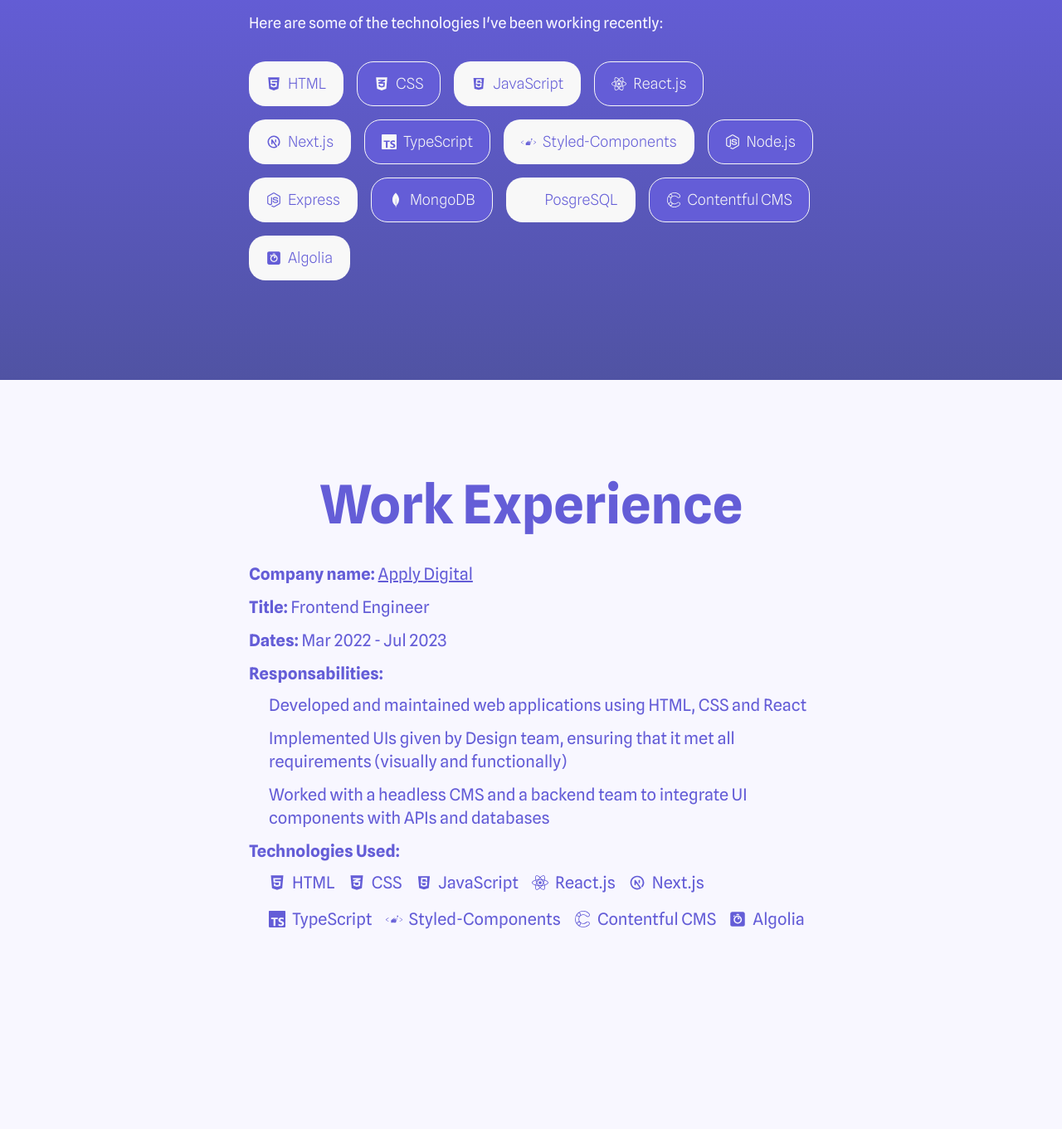
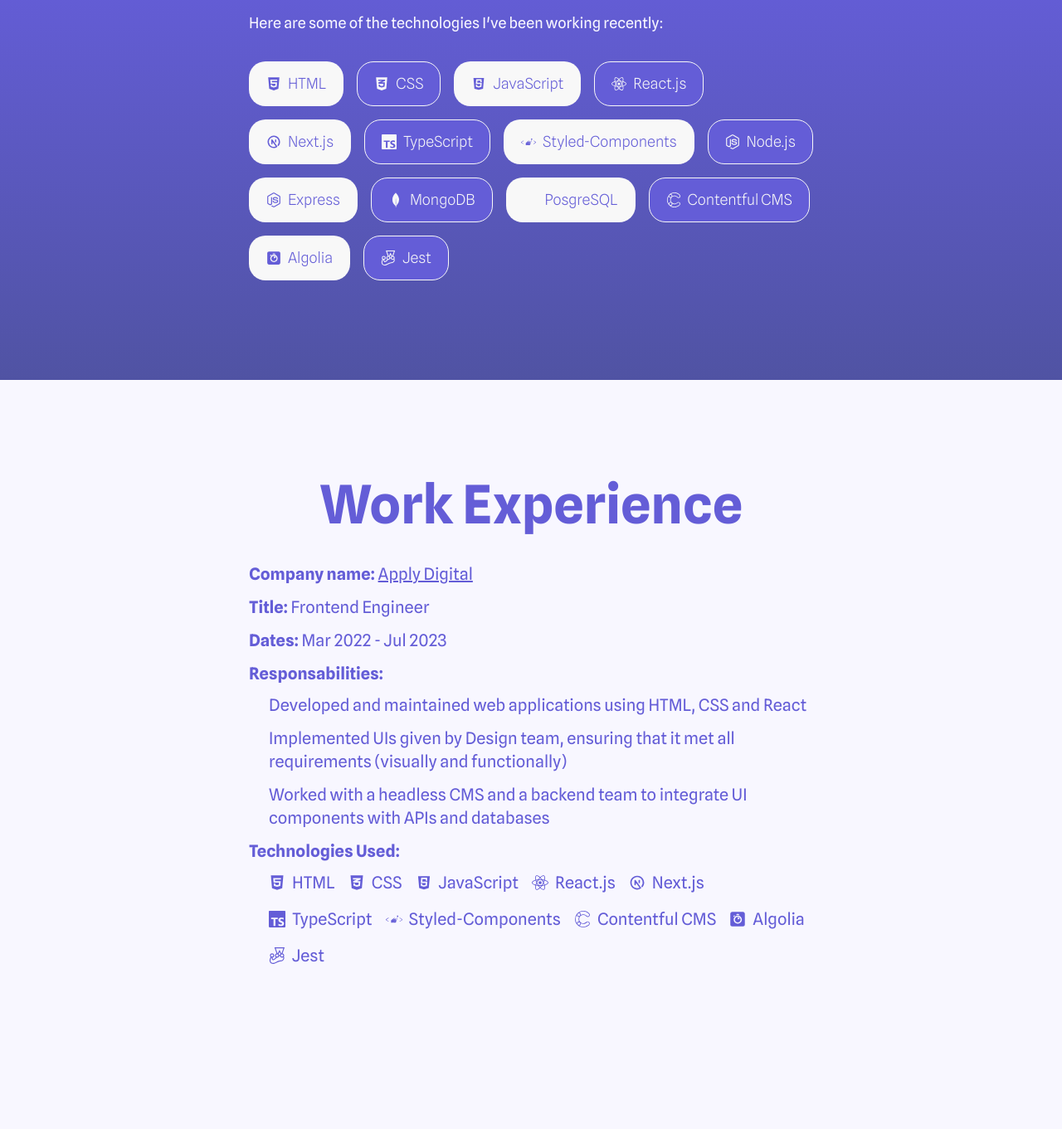
Before and after one commit to jsalen/personal-portfolio, a React (Create React App) app: page / in a window 1280 px wide. Shown: the part 1420-2781 px from the top of the page at 83% size. Built offline with nearby package versions, Linux system fonts and the light colour scheme; some icons are missing.

Commit message:
copy: add jest into Experience and About sections (#7)

```diff
--- a/src/containers/About/index.js
+++ b/src/containers/About/index.js
@@ -9,6 +9,7 @@
 import { TbBrandNextjs } from "react-icons/tb";
 import {
   SiContentful,
+  SiJest,
   SiMongodb,
   SiStyledcomponents,
   SiTypescript,
@@ -90,6 +91,9 @@
           <li>
             <FaAlgolia /> Algolia
           </li>
+          <li>
+            <SiJest /> Jest
+          </li>
         </ul>
       </Content>
     </Container>
--- a/src/containers/Experience/index.js
+++ b/src/containers/Experience/index.js
@@ -2,7 +2,12 @@
 import { Container } from "./styles";
 import { DiJavascript } from "react-icons/di";
 import { TbBrandNextjs } from "react-icons/tb";
-import { SiContentful, SiStyledcomponents, SiTypescript } from "react-icons/si";
+import {
+  SiContentful,
+  SiJest,
+  SiStyledcomponents,
+  SiTypescript,
+} from "react-icons/si";
 
 export const Experience = () => {
   return (
@@ -69,6 +74,9 @@
               <li>
                 <FaAlgolia /> Algolia
               </li>
+              <li>
+                <SiJest /> Jest
+              </li>
             </ul>
           </li>
         </ul>
```
